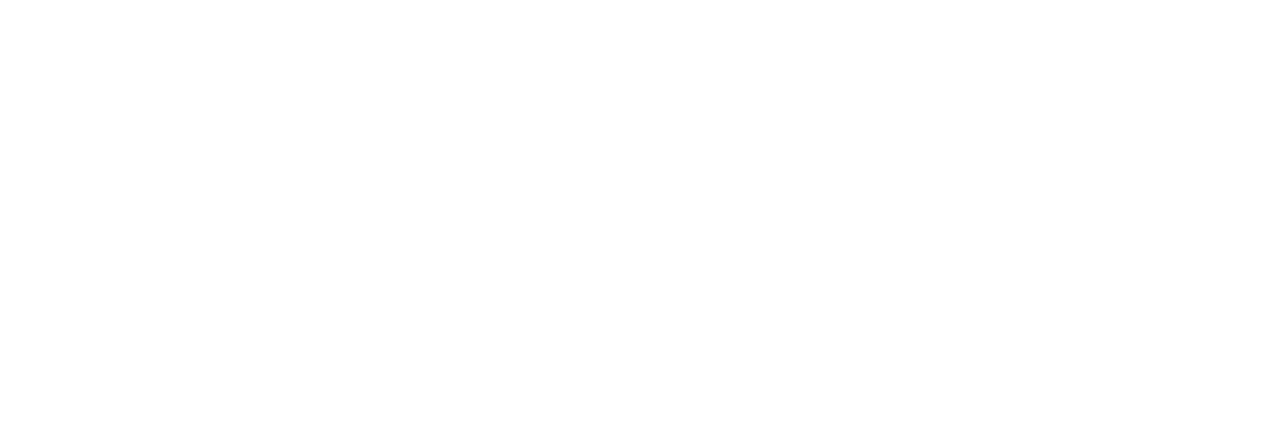
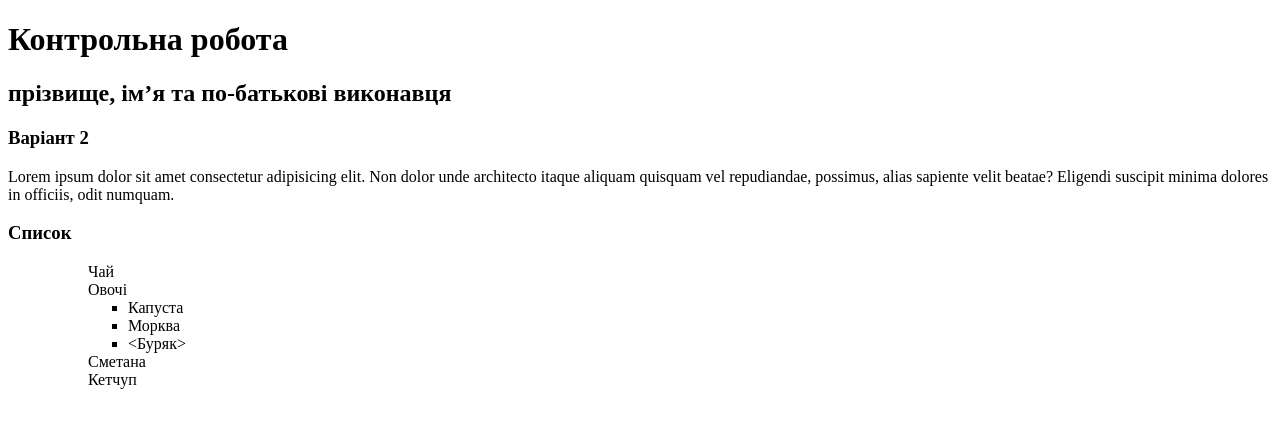
Before and after one commit to Marynaaa1/webd, a plain HTML site: page kr/index.html in a window 1280 px wide. Drawn offline with Linux system fonts and the light colour scheme.

Commit message:
add ol li

```diff
--- a/kr/index.html
+++ b/kr/index.html
@@ -1,3 +1,30 @@
-<DOCTYPE>
+<!DOCTYPE html>
 
-</DOCTYPE>
+ <html lang="uk">
+
+    <head>
+        <title>Персональна сторінка</title>
+        <meta charset="utf-8">
+    </head>
+    <body>
+        <h1>Контрольна робота</h1>
+        <h2>прізвище, ім’я та по-батькові виконавця</h2>
+        <h3>Варіант 2</h3>
+        <h3></h3>
+        <p>Lorem ipsum dolor sit amet consectetur adipisicing elit. Non dolor unde architecto itaque aliquam quisquam vel repudiandae, possimus, alias sapiente velit beatae? Eligendi suscipit minima dolores in officiis, odit numquam.</p>
+        <h3> Список</h3>
+        <ul>
+            <ol>Чай </ol>
+            <ol> Овочі
+                <ul>
+                    <li>Капуста </li>
+                    <li>Морква</li>
+                    <li><Буряк></li>
+                </ul>
+            </ol>
+            <ol>Сметана </ol>
+            <ol>Кетчуп </ol>
+        </гl>
+    </body>
+
+</html>
```
